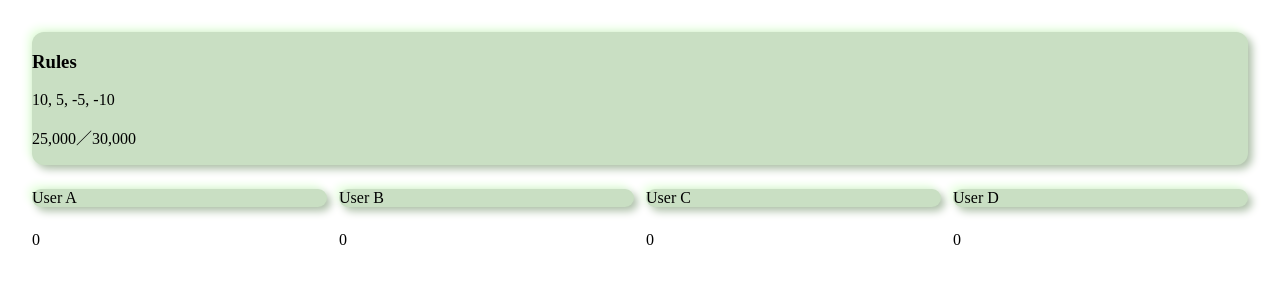
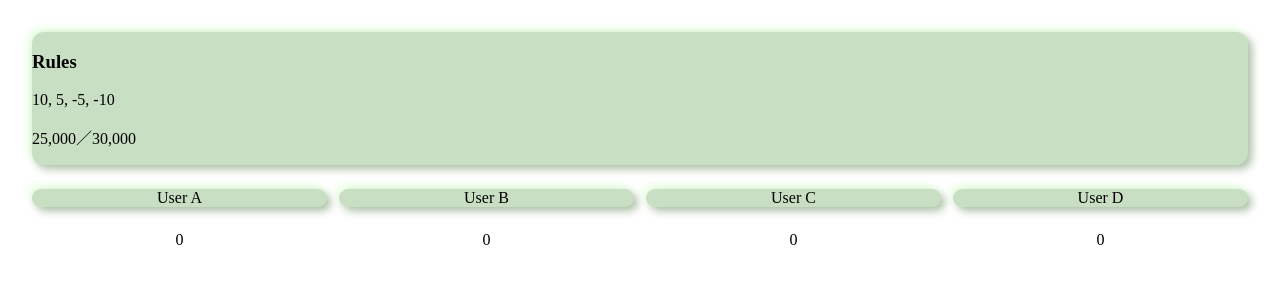
Before and after one commit to tgc624/tgc-tools, a React (Create React App) app in the folder neumahjong/: page / in a window 1280 px wide. Shown: the top 300 px of the page. Built offline with nearby package versions, Linux system fonts and the light colour scheme; the HTML template or start-up script is replaced by a standard one.

Commit message:
UI微修正

```diff
--- a/neumahjong/src/App.css
+++ b/neumahjong/src/App.css
@@ -55,6 +55,10 @@
   width: 100%;
 }
 
+.text-center {
+  text-align: center;
+}
+
 .pa-1 {
   padding: var(--base-spacing);
 }
--- a/neumahjong/src/App.tsx
+++ b/neumahjong/src/App.tsx
@@ -20,11 +20,23 @@ const UsersSection = ({
   return (
     <section className="users-section">
       {users.map((name, index) => (
-        <div key={index} className="box convex">
+        <div key={index} className="box convex text-center">
           {name}
         </div>
       ))}
     </section>
+  );
+};
+
+const Score = ({ scores }: { scores: [number, number, number, number] }) => {
+  return (
+    <React.Fragment>
+      {scores.map((score, index) => (
+        <div key={index} className="text-center">
+          {score}
+        </div>
+      ))}
+    </React.Fragment>
   );
 };
 
@@ -35,9 +47,7 @@ const TotalSection = ({
 }) => {
   return (
     <section className="total-section">
-      {totalScore.map((score, index) => (
-        <div key={index}>{score}</div>
-      ))}
+      <Score scores={totalScore} />
     </section>
   );
 };
```
